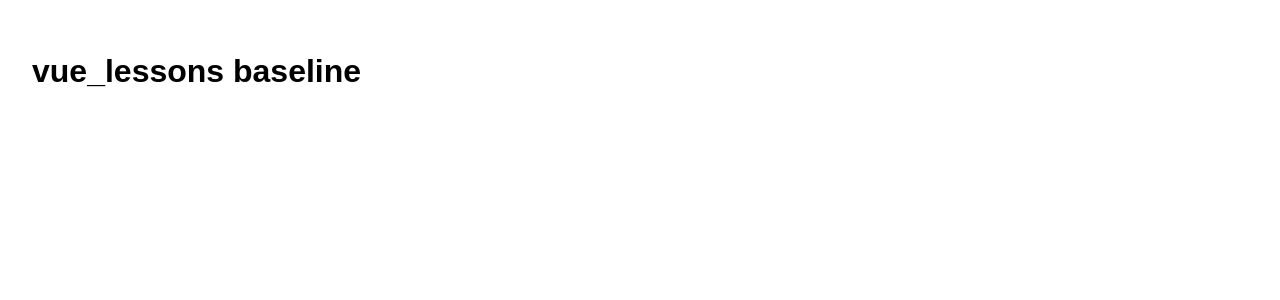
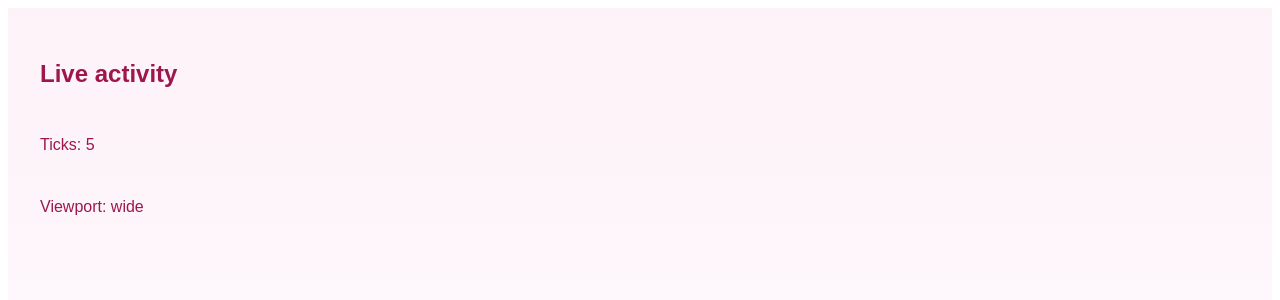
Before and after one commit to angularWorkshop/vue_lessons, a Vue app: page / in a window 1280 px wide. Shown: the top 300 px of the page. Built offline with nearby package versions, Linux system fonts and the light colour scheme.

Commit message:
feat: add vue lesson-topic-14-exercise-02-interval-listener-cleanup starter

```diff
--- a/src/App.vue
+++ b/src/App.vue
@@ -1,16 +1,41 @@
 <script setup>
-const title = 'vue_lessons baseline';
+import { onMounted, ref } from 'vue';
+
+const ticks = ref(0);
+const viewport = ref('narrow');
+let timerId = null;
+
+function handleResize() {
+  viewport.value = window.innerWidth >= 900 ? 'wide' : 'narrow';
+}
+
+onMounted(() => {
+  timerId = setInterval(() => {
+    ticks.value += 1;
+  }, 1000);
+
+  window.addEventListener('resize', handleResize);
+  handleResize();
+});
 </script>
 
 <template>
-  <main class="app">
-    <h1>{{ title }}</h1>
-  </main>
+  <section class="cleanup-screen">
+    <h1>Live activity</h1>
+    <p>Ticks: {{ ticks }}</p>
+    <p>Viewport: {{ viewport }}</p>
+  </section>
 </template>
 
 <style scoped>
-.app {
-  padding: 24px;
+.cleanup-screen {
+  min-height: 100vh;
+  padding: 32px;
+  display: grid;
+  gap: 12px;
+  align-content: start;
+  background: linear-gradient(180deg, #fdf2f8 0%, #ffffff 100%);
+  color: #9d174d;
   font-family: Arial, sans-serif;
 }
 </style>
```
Also changed, not shown: src/main.js (line endings or trailing spaces), 2 other files (tests, documents, lock files or other folders).
